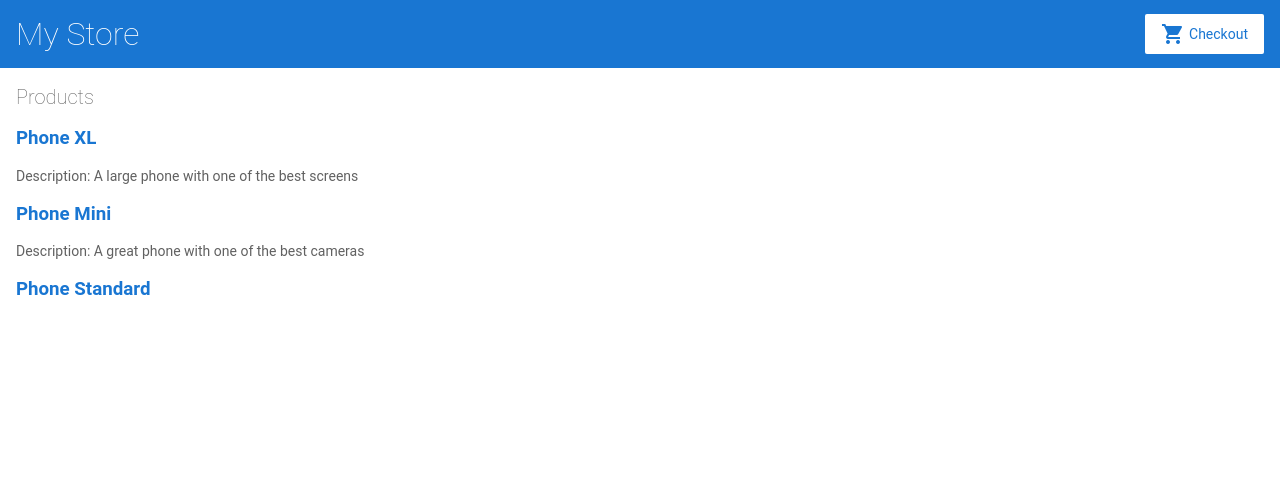
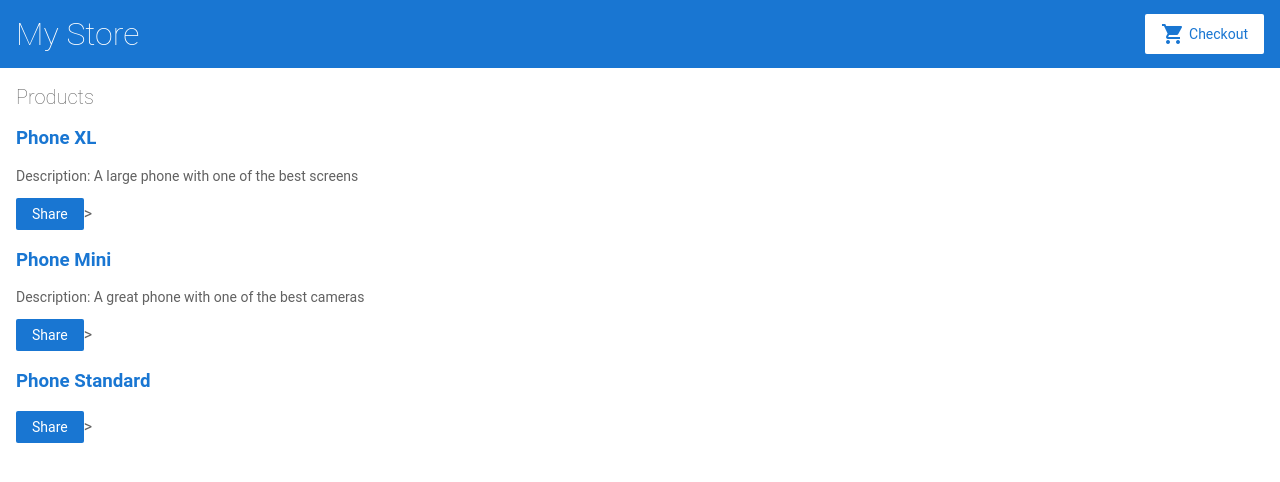
Before and after one commit to Tangsoodo2/angular-hxsclx, an Angular app: page / in a window 1280 px wide. Shown: the top 482 px of the page. Built offline with nearby package versions, Linux system fonts and the light colour scheme.

Commit message:
1 file modified

```diff
--- a/src/app/product-list/product-list.component.html
+++ b/src/app/product-list/product-list.component.html
@@ -6,6 +6,7 @@
   </h3>
 
   <p *ngIf="product.description">Description: {{ product.description }}</p>
+  <button (click)="share()">Share</button>>
 </div>
 
 <!--
```
